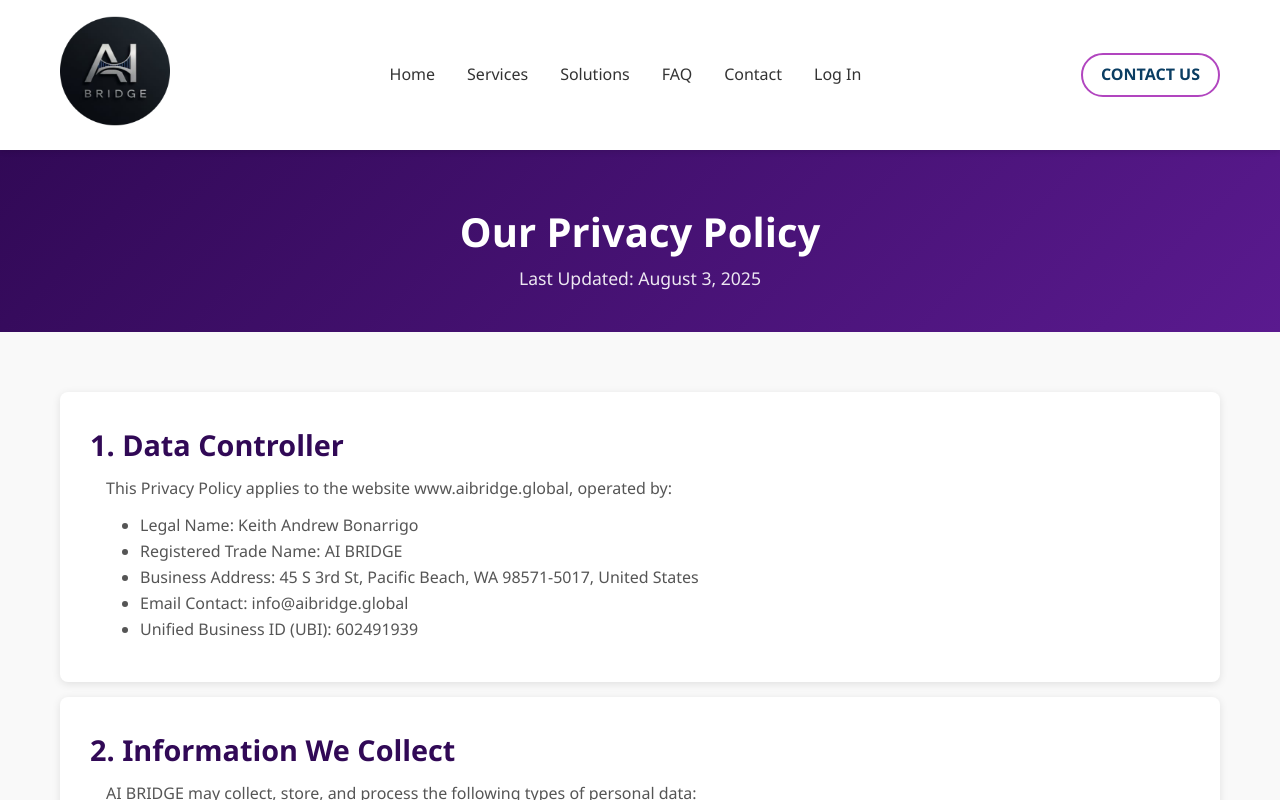
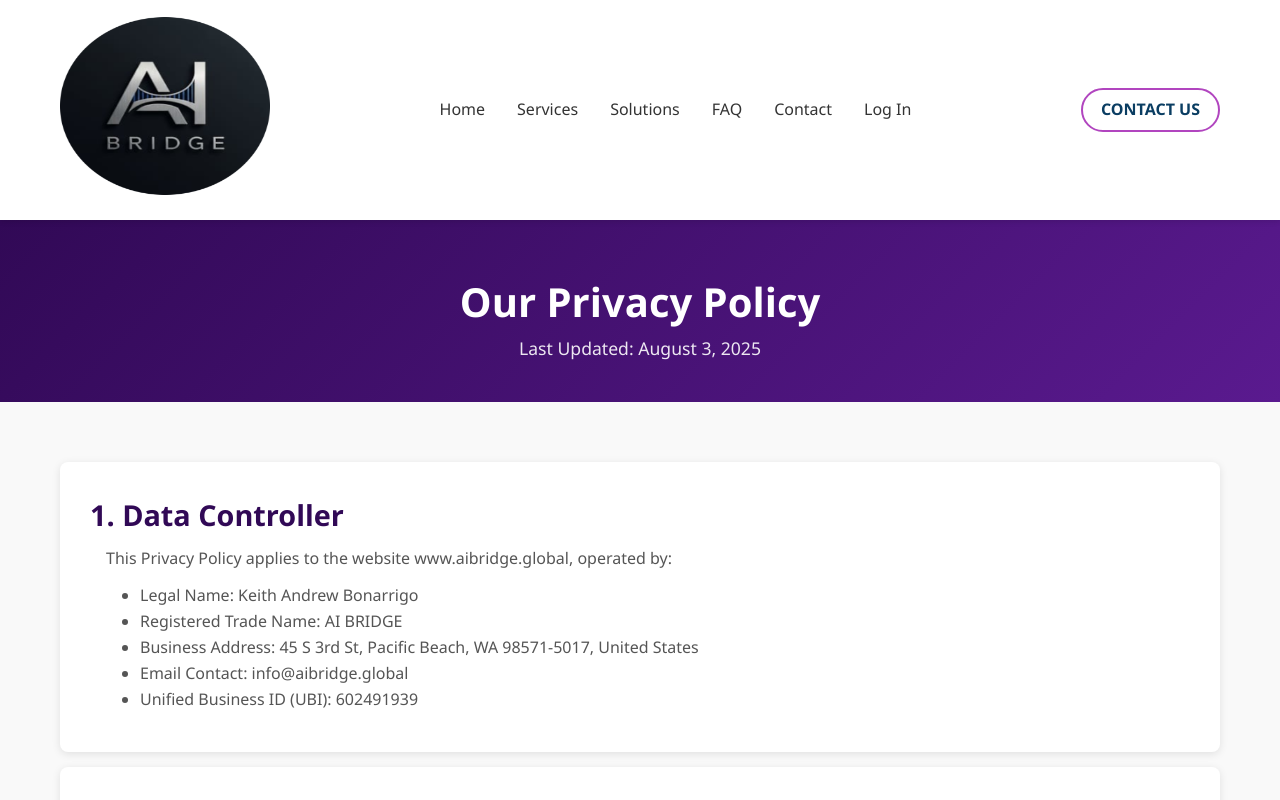
Before and after one commit to KeithBonarrigo/agent-frontend-react-dev, a React (Vite) app: page /privacy in a window 1280 px wide. Built offline with nearby package versions, Linux system fonts and the light colour scheme.

Commit message:
logo size change 2

```diff
--- a/src/styles/Home.css
+++ b/src/styles/Home.css
@@ -61,8 +61,10 @@ body {
 }
 
 .home-logo img {
-  height: 110px;
-  width: 110px;
+  /*height: 110px;
+  width: 110px;*/
+  width: 210px;
+  height: 180px;
 }
 
 .home-nav-links {
```
